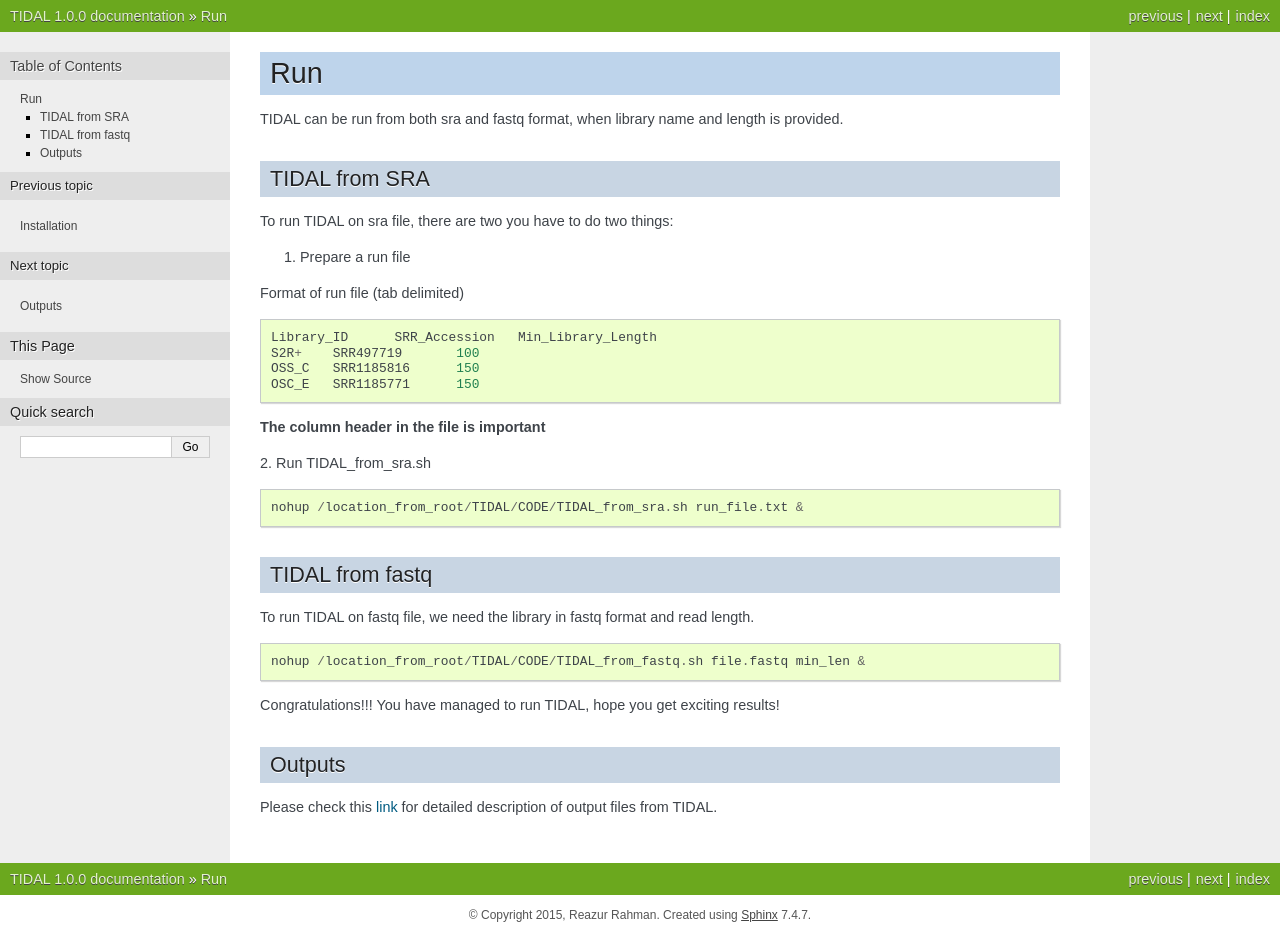
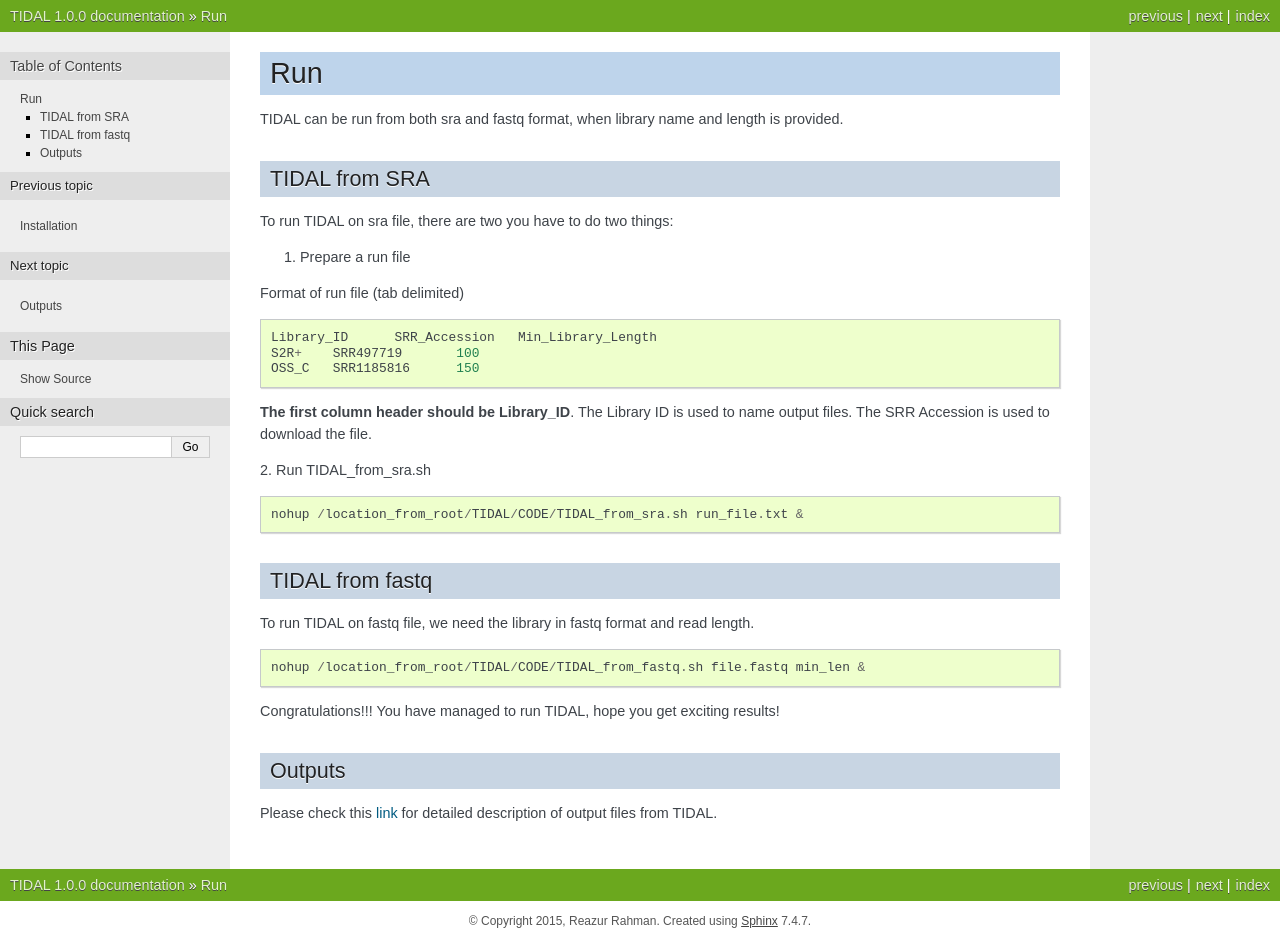
Before and after one commit to laulabbrandeis/TIDAL, a Sphinx documentation site: the page built from docs/source/run.rst, in a window 1280 px wide. Built offline with Sphinx 7.4.7, drawn with Linux system fonts in a browser that asks for light colours.

Commit message:
update documentation

```diff
--- a/docs/source/.#installation.rst
+++ /dev/null
@@ -1 +0,0 @@
-reazur@worf.rose2.brandeis.edu.5099:1439072738
--- a/docs/source/installation.rst
+++ b/docs/source/installation.rst
@@ -34,7 +34,6 @@ The `annotation files <https://github.com/laulabbrandeis/TIDAL/blob/master/annot
     tar -zxvf annotation.tar.gz
 
 Some of these files are manually curated, and others were retrieved from UCSC genome browser. These files can be updated by the user as needed. Here is a brief description of these files are created/collected:
-
 * repmasker_dm6_track.txt : Repeat masker track from UCSC genome browser (table browser, track: Repeatmasker, table: rmsk, output format: all fields from table)
 * fly_virus_structure_repbase.fa: Manunally curated sequence from fly viruses, structural and repbase sequences (collected from UCSC genome )
 * Tidalbase_Dmel_TE_classifications_2015.txt : Custom table for repbase to flybase lookup
--- a/docs/source/run.rst
+++ b/docs/source/run.rst
@@ -15,9 +15,8 @@ Format of run file (tab delimited)
     Library_ID      SRR_Accession   Min_Library_Length
     S2R+    SRR497719       100
     OSS_C   SRR1185816      150
-    OSC_E   SRR1185771      150
 
-**The column header in the file is important**
+**The first column header should be Library_ID**. The Library ID is used to name output files. The SRR Accession is used to download the file.
 
 2. Run TIDAL_from_sra.sh
 ::
```
Also changed, not shown: 1 other file.
